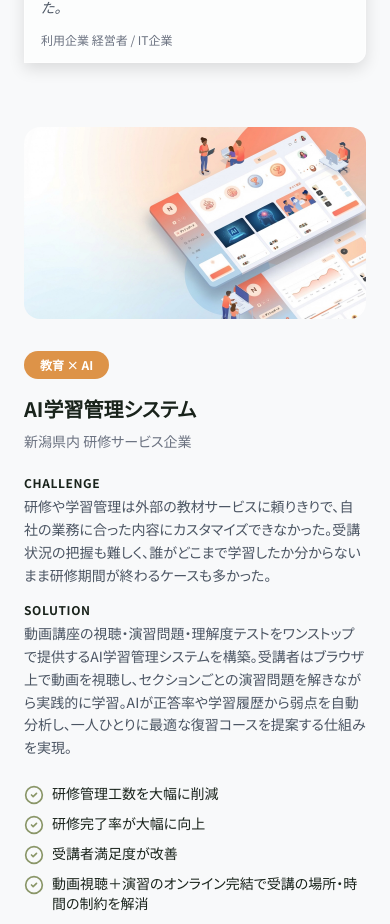
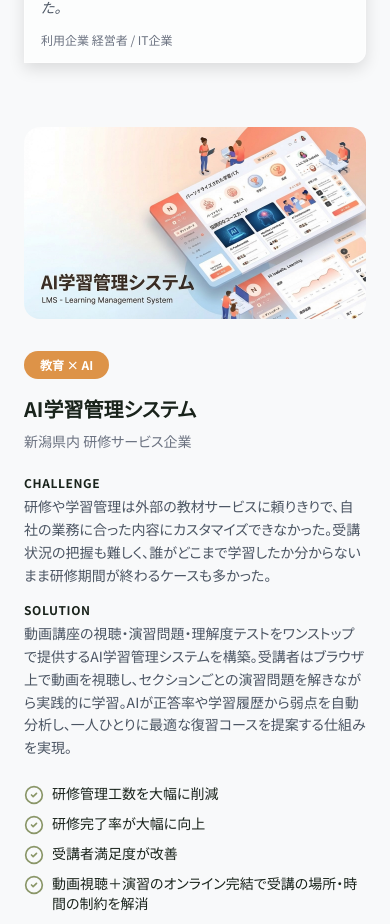
Before and after one commit to kohei0125/CloudNature, a Next.js app: page /cases in a window 390 px wide. Shown: the part 1260-2184 px from the top of the page. Built offline with nearby package versions, Linux system fonts and the light colour scheme; no server answers.

Commit message:
feat: ケーススタディにモバイル用画像フィールドを追加し、レスポンシブ表示に対応しました

```diff
--- a/components/cases/CaseStudyDetailCard.tsx
+++ b/components/cases/CaseStudyDetailCard.tsx
@@ -16,12 +16,24 @@ const CaseStudyDetailCard = ({ study, index }: CaseStudyDetailCardProps) => {
     <div className="group grid md:grid-cols-2 gap-8 lg:gap-12 items-center">
       {/* Image */}
       <div className={cn("relative h-48 md:h-full min-h-[190px] rounded-2xl overflow-hidden", !isEven && "md:order-2")}>
+        {study.imageMobile && (
+          <Image
+            src={study.imageMobile}
+            alt={study.title}
+            fill
+            sizes="100vw"
+            className="md:hidden object-cover transition-transform duration-700 group-hover:scale-110"
+          />
+        )}
         <Image
           src={study.image}
           alt={study.title}
           fill
           sizes="(min-width: 768px) 50vw, 100vw"
-          className="object-cover transition-transform duration-700 group-hover:scale-110"
+          className={cn(
+            "object-cover transition-transform duration-700 group-hover:scale-110",
+            study.imageMobile ? "hidden md:block" : "block"
+          )}
         />
         <div className="absolute inset-0 bg-gradient-to-t from-forest/40 to-transparent opacity-0 group-hover:opacity-100 transition-opacity duration-500 z-10" />
       </div>
--- a/content/cases.ts
+++ b/content/cases.ts
@@ -46,7 +46,8 @@ export const CASE_STUDY_DETAILS: CaseStudyDetail[] = [
       author: "人事部 部長",
       role: "研修サービス企業"
     },
-    image: "/images/lms_banner.jpg"
+    image: "/images/lms_banner.jpg",
+    imageMobile: "/images/top_lms_banner.jpg"
   },
   {
     id: "marketing-automation",
--- a/types/cases.ts
+++ b/types/cases.ts
@@ -19,4 +19,5 @@ export interface CaseStudyDetail {
   quote?: { text: string; author: string; role: string };
   link?: { label: string; href: string };
   image: string;
+  imageMobile?: string;
 }
```
Also changed, not shown: public/images/marketing.jpg.
